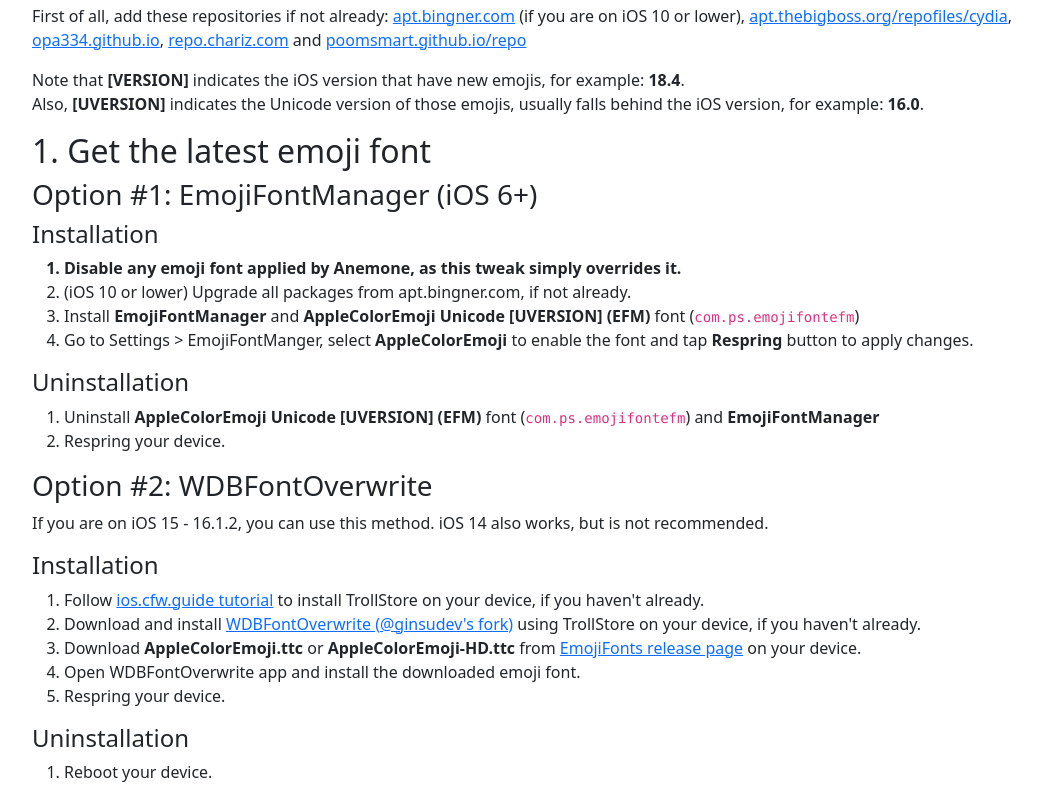
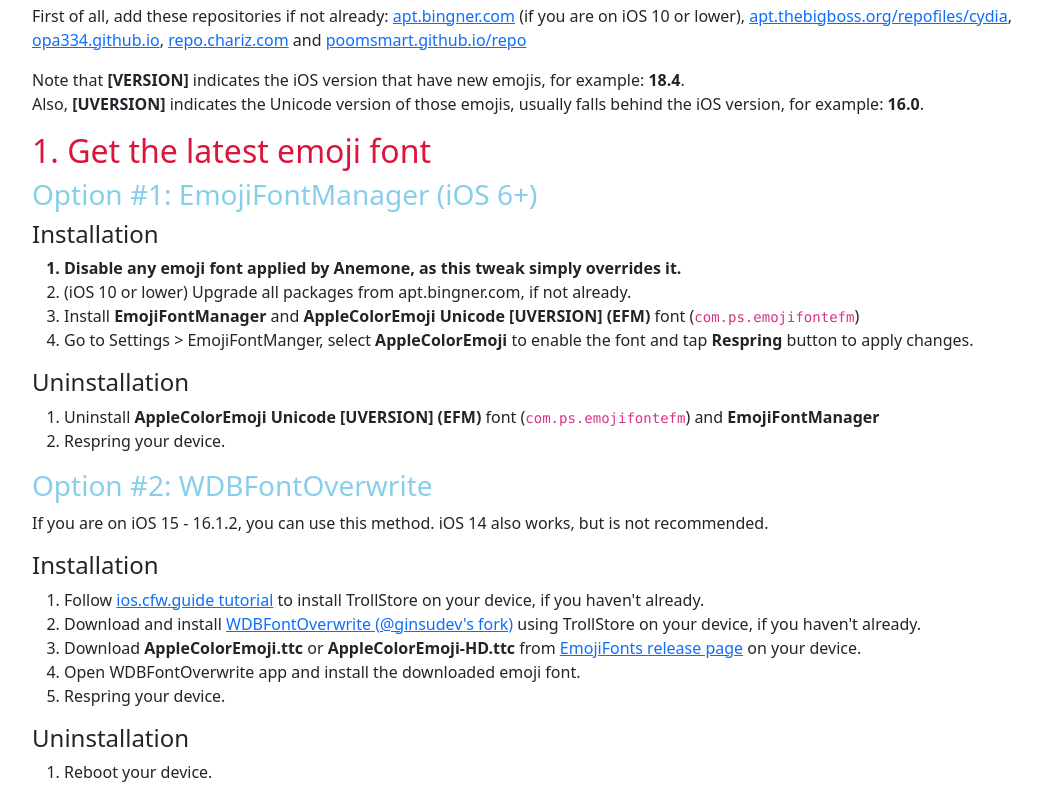
Before and after one commit to PoomSmart/PoomSmart.github.io, a plain HTML site: page emojiport.html in a window 1280 px wide. Shown: the part 2120-2917 px from the top of the page, without its empty margins (50-1092 px from the left). Drawn offline with nearby package versions, Linux system fonts and the light colour scheme.

Commit message:
Update emojiport.html

```diff
--- a/emojiport.html
+++ b/emojiport.html
@@ -38,12 +38,12 @@
             background-color: #dfdfdf;
         }
 
-        #blue {
-            color: blue;
+        .blue {
+            color: skyblue;
         }
 
-        #red {
-            color: red;
+        .red {
+            color: crimson;
         }
 
         @media (prefers-color-scheme: dark) {
```
